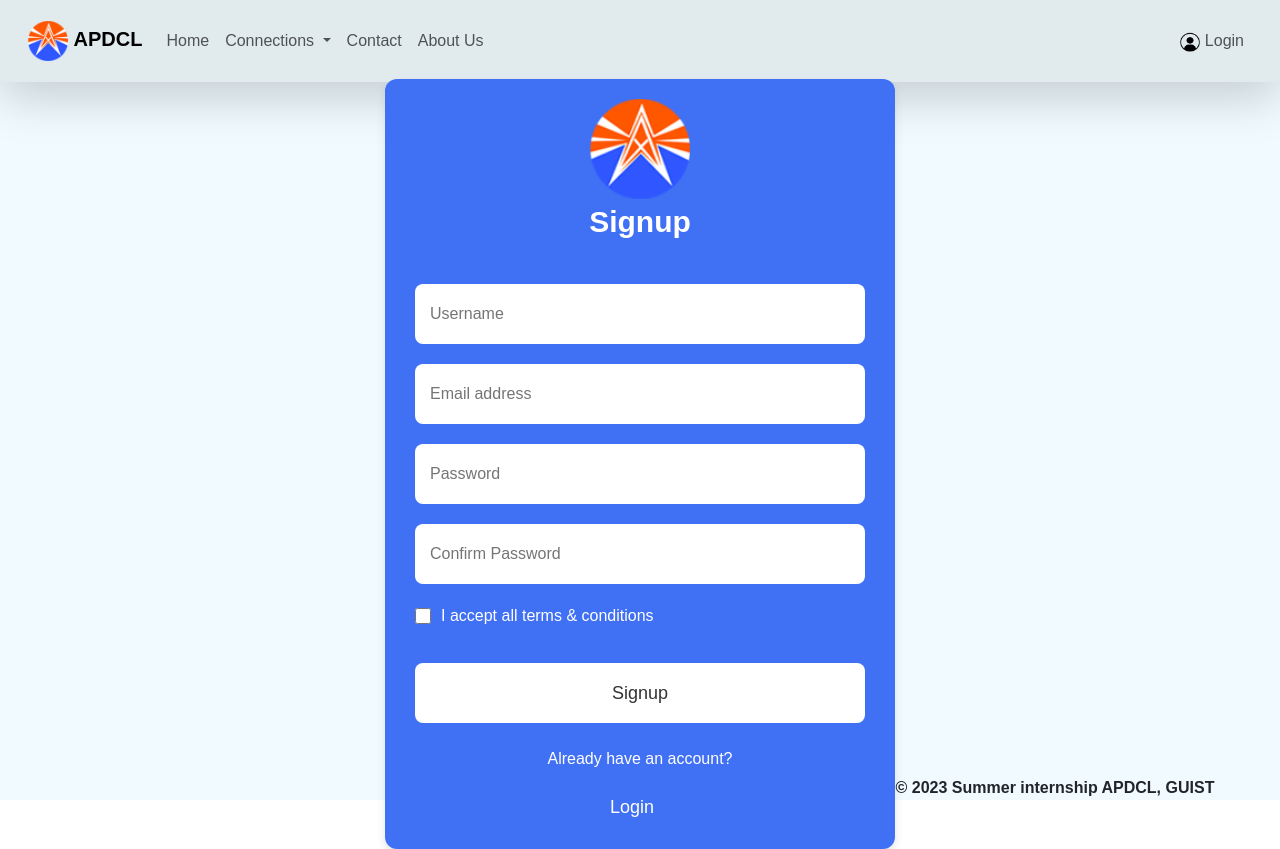
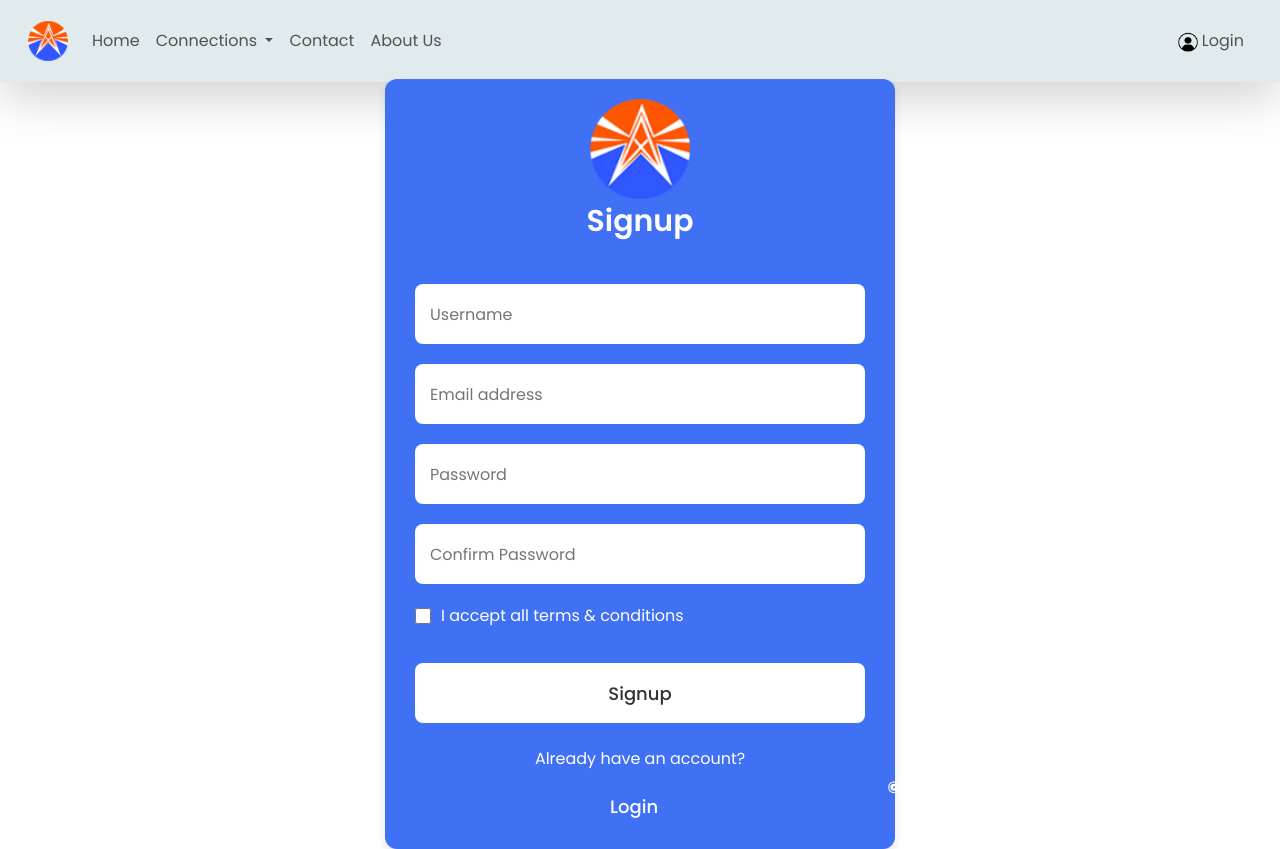
Before and after one commit to Saumyen10/apdcl, a Django app: page /register in a window 1280 px wide. Run offline with Django 4.2, Linux system fonts and the light colour scheme.

Commit message:
minor changes

```diff
--- a/templates/common.html
+++ b/templates/common.html
@@ -1,3 +1,5 @@
+{% load static %}
+
 <!DOCTYPE html>
 <html>
 
@@ -9,6 +11,7 @@
     <script src="https://cdn.jsdelivr.net/npm/bootstrap@5.3.0/dist/js/bootstrap.bundle.min.js"
     integrity="sha384-geWF76RCwLtnZ8qwWowPQNguL3RmwHVBC9FhGdlKrxdiJJigb/j/68SIy3Te4Bkz"
     crossorigin="anonymous"></script>
+    <link rel="stylesheet" href="{% static 'css/login.css' %}">
 
 </head>
 
@@ -16,7 +19,8 @@
   <nav class="navbar navbar-expand-lg p-3 shadow-lg">
     <div class="container-fluid">
       <a class="navbar-brand" href="index.html">
-          <img src="static/img/apdcl_logo.png" alt="..." height="40" width="40"> <b>APDCL</b>
+          {% comment %} <img src="static/img/apdcl_logo.png" alt="..." height="40" width="40"> <b>APDCL</b> {% endcomment %}
+          <img src="static/img/apdcl_logo.png" alt="..." height="40" width="40">
       </a>
 
       <button class="navbar-toggler" type="button" data-bs-toggle="collapse" data-bs-target="#navbarSupportedContent"
@@ -37,7 +41,6 @@
             <ul class="dropdown-menu">
               <li><a class="dropdown-item" href="#"></a></li>
               <li><a class="dropdown-item" href="/form">Apply for New Connection</a></li>
-              <li>
             </ul>
           <li class="nav-item">
             <a class="nav-link" href="/contact">Contact</a>
@@ -61,7 +64,8 @@
                       <div class="nav-vl"></div>
                       <li class="nav-item">
                           <a class="nav-link" href="/login">
-                            <img src="static/img/login.png" height="20" width="20">
+                            {% comment %} <img src="static/img/login.png" height="20" width="20"> {% endcomment %}
+                            <img src="{% static 'img/login.png' %}" height="20" width="20">
                               <i class="fas fa-sign-in-alt"></i>Login
                           </a>
                       </li>
@@ -93,7 +97,7 @@
 
 </body>
 
-</html>
+
 
 <style>
   .copyright {
@@ -110,3 +114,5 @@
   top: 0px;
 }
 </style>
+
+</html>
--- a/templates/login.html
+++ b/templates/login.html
@@ -6,8 +6,11 @@ Login page
 
 {% block body %}
 
+{% load static %}
 
-<link href="static/css/login.css" rel="stylesheet" />
+<link rel="stylesheet" href="{% static 'css/login.css' %}">
+
+{% comment %} <link href="static/css/login.css" rel="stylesheet" /> {% endcomment %}
 {% for message in messages.get %}
 <h5 class="cd">{{ message }}</h5>
 {% endfor %}
--- a/templates/register.html
+++ b/templates/register.html
@@ -7,7 +7,11 @@ Signup page
 
 {% block body %}
 
-<link href="static/css/register.css" rel="stylesheet" />
+{% load static %}
+
+<link rel="stylesheet" href="{% static 'css/register.css' %}">
+
+{% comment %} <link href="static/css/register.css" rel="stylesheet" /> {% endcomment %}
 {% for message in messages.get %}
 <h5 class="cd">{{ message }}</h5>
 {% endfor %}
```
